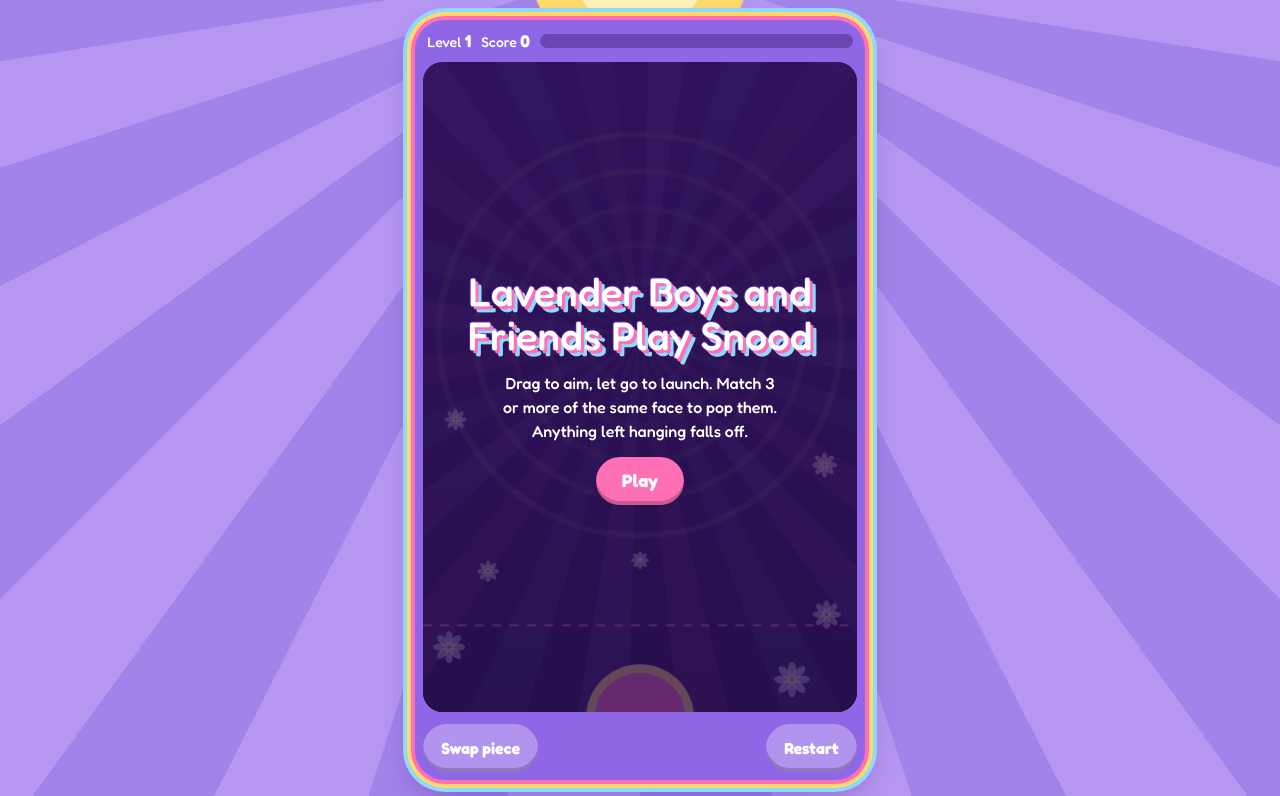
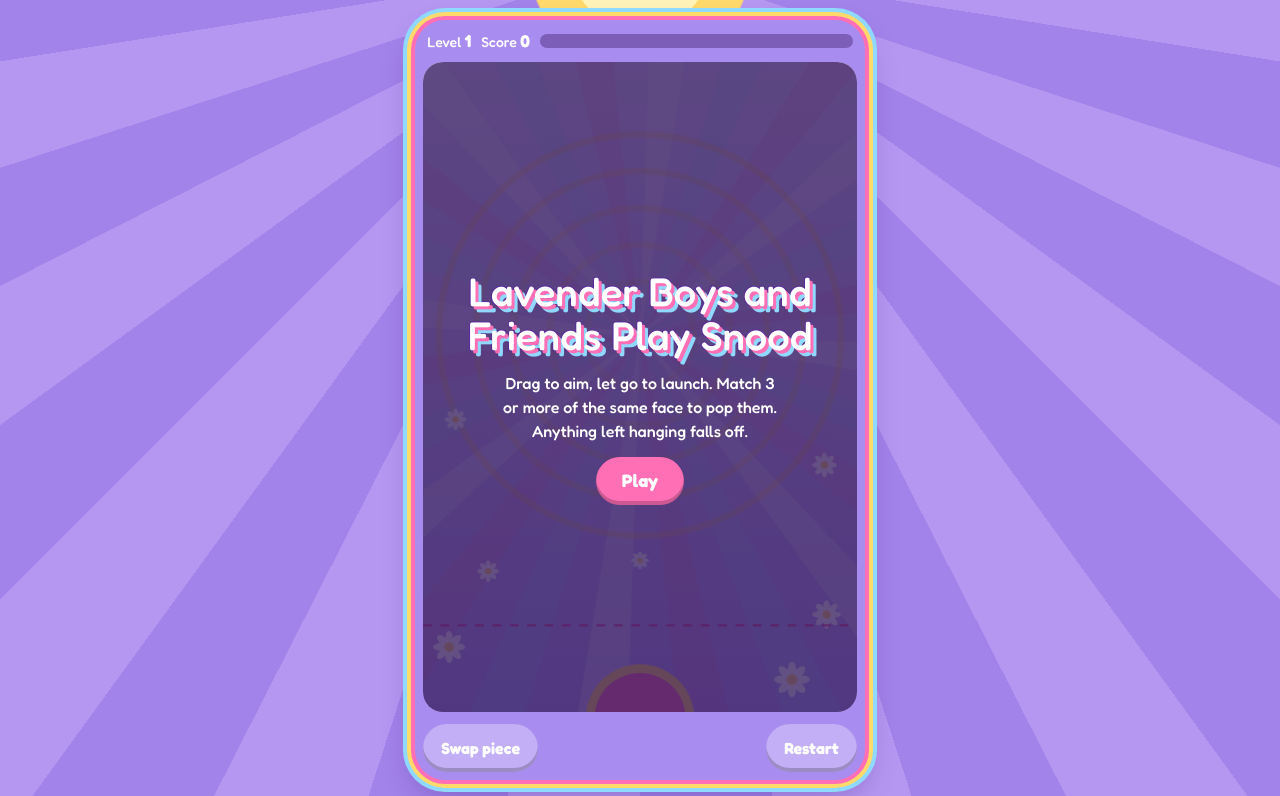
Before and after one commit to wills-htp/Lavender-Snood, a plain HTML site: page index.html in a window 1280 px wide. Shown: the top 796 px of the page. Drawn offline with Linux system fonts and the light colour scheme; animation ran at ten frames a second; a web font is replaced by a local one.

Commit message:
Lighter pastel board and cabinet
Co-Authored-By: Claude Opus 5.5 <noreply@anthropic.com>
Claude-Session: https://claude.ai/code/session_01EeE3Rm7jAstAJAgB73dfF1

```diff
--- a/index.html
+++ b/index.html
@@ -9,7 +9,7 @@
    PICTURE: the playfield, with slow swirling sun rays behind the crew
    COLOUR and TYPE: lavender fields, sunshine yellow, bubblegum pink, sky blue; Shrikhand title, Fredoka text
    LAYOUT: title strip, board, controls and roster below */
-:root{color-scheme:light dark;--lav:light-dark(#b597f2,#2a1550);--lav2:light-dark(#a283ea,#331a62);--sun:#ffd96a;--case:light-dark(#8e66e6,#4a2a7a);--ink:light-dark(#2d1556,#f6ecff);--pink:#ff6fb5;--panel:light-dark(rgba(255,255,255,.5),rgba(0,0,0,.3))}
+:root{color-scheme:light dark;--lav:light-dark(#b597f2,#2a1550);--lav2:light-dark(#a283ea,#331a62);--sun:#ffd96a;--case:light-dark(#a98cf0,#4a2a7a);--ink:light-dark(#2d1556,#f6ecff);--pink:#ff6fb5;--panel:light-dark(rgba(255,255,255,.5),rgba(0,0,0,.3))}
 :root[data-theme=light]{color-scheme:light}:root[data-theme=dark]{color-scheme:dark}
 *{box-sizing:border-box;min-width:0}
 body{margin:0;color:var(--ink);font:16px/1.5 Fredoka,system-ui,sans-serif;overflow-x:clip;-webkit-user-select:none;user-select:none}
@@ -23,7 +23,7 @@ h1{margin:0;font-family:Shrikhand,Fredoka,serif;font-weight:400;font-size:clamp(
 .danger{display:flex;align-items:center;gap:10px;margin:0 4px 8px;font-size:14px;color:#fff;font-variant-numeric:tabular-nums;white-space:nowrap}.danger b{font-size:17px}
 .meter{flex:1;height:14px;border-radius:8px;background:rgba(40,10,80,.35);overflow:hidden}
 .meter i{display:block;height:100%;width:0;background:linear-gradient(90deg,#8fd9ff,var(--pink),#ffb36b);transition:width .25s}
-.board{position:relative;border-radius:20px;overflow:hidden;background:#2a1450;aspect-ratio:400/600;touch-action:none;width:min(calc(100vw - 56px),calc((100dvh - 150px)*2/3),560px)}
+.board{position:relative;border-radius:20px;overflow:hidden;background:#d6c6ff;aspect-ratio:400/600;touch-action:none;width:min(calc(100vw - 56px),calc((100dvh - 150px)*2/3),560px)}
 canvas{position:absolute;inset:0;width:100%;height:100%;display:block}
 .ov{position:absolute;inset:0;display:flex;flex-direction:column;align-items:center;justify-content:center;gap:14px;text-align:center;background:rgba(42,16,84,.72);color:#fff;padding:24px}
 .ov[hidden]{display:none}
@@ -271,7 +271,7 @@ function startLevel(){
   numColors=Math.min(4+Math.floor((level-1)/2),8,COLORS.length);
   active=[...COLORS.keys()].sort(()=>Math.random()-.5).slice(0,numColors);
   par=0;topY=0;danger=0;grid=[];falling=[];pops=[];shot=null;
-  const rows=Math.min(4+level,9)+Math.floor((H-600)/RH/2);
+  const rows=Math.min(4+level,9)+Math.floor((H-600)/RH/3);
   for(let r=0;r<rows;r++){grid.push(null);grid[r]=newRow(r,level>=3)}
   cur=pick();nxt=pick();state='play';hud();
 }
@@ -365,17 +365,17 @@ function draw(){
   const d=window.devicePixelRatio||1,bw=cv.clientWidth;
   if(cv.width!==Math.round(bw*d)){cv.width=Math.round(bw*d);cv.height=Math.round(bw*d*H/W)}
   ctx.setTransform(cv.width/W,0,0,cv.height/H,0,0);
-  const bgr=ctx.createLinearGradient(0,0,0,H);bgr.addColorStop(0,'#3a1a6e');bgr.addColorStop(1,'#1f0f3d');ctx.fillStyle=bgr;ctx.fillRect(0,0,W,H);
+  const bgr=ctx.createLinearGradient(0,0,0,H);bgr.addColorStop(0,'#e3d6ff');bgr.addColorStop(1,'#b9a0f5');ctx.fillStyle=bgr;ctx.fillRect(0,0,W,H);
   const now=RM?0:performance.now(),cx=W/2,cy=H*.42;
   ctx.save();ctx.translate(cx,cy);ctx.rotate(now/9000);
-  for(let i=0;i<24;i++){ctx.beginPath();ctx.moveTo(0,0);const a=i*Math.PI/12;ctx.arc(0,0,H,a,a+Math.PI/24);ctx.closePath();ctx.fillStyle=i%3===0?'rgba(255,111,181,.10)':i%3===1?'rgba(185,150,255,.12)':'rgba(143,217,255,.08)';ctx.fill()}
+  for(let i=0;i<24;i++){ctx.beginPath();ctx.moveTo(0,0);const a=i*Math.PI/12;ctx.arc(0,0,H,a,a+Math.PI/24);ctx.closePath();ctx.fillStyle=i%3===0?'rgba(255,111,181,.16)':i%3===1?'rgba(255,255,255,.28)':'rgba(143,217,255,.2)';ctx.fill()}
   ctx.restore();
-  for(let k=5;k>0;k--){ctx.beginPath();ctx.arc(cx,cy,k*34+(now/60)%34,0,7);ctx.strokeStyle='rgba(255,217,106,'+(.05+.015*k)+')';ctx.lineWidth=6;ctx.stroke()}
+  for(let k=5;k>0;k--){ctx.beginPath();ctx.arc(cx,cy,k*34+(now/60)%34,0,7);ctx.strokeStyle='rgba(255,200,60,'+(.12+.03*k)+')';ctx.lineWidth=6;ctx.stroke()}
   DAISIES.forEach(d=>daisy(d[0],d[1],d[2]));
-  ctx.strokeStyle='rgba(255,111,181,.7)';ctx.setLineDash([8,8]);ctx.lineWidth=2;ctx.beginPath();ctx.moveTo(0,DEAD);ctx.lineTo(W,DEAD);ctx.stroke();ctx.setLineDash([]);
+  ctx.strokeStyle='rgba(225,60,140,.75)';ctx.setLineDash([8,8]);ctx.lineWidth=2;ctx.beginPath();ctx.moveTo(0,DEAD);ctx.lineTo(W,DEAD);ctx.stroke();ctx.setLineDash([]);
   grid&&grid.forEach((row,r)=>row.forEach((v,c)=>{if(v!=null)put(v,px(r,c),py(r))}));
   if(state==='play'){
-    ctx.strokeStyle='rgba(255,255,255,.6)';ctx.lineWidth=3;ctx.setLineDash([2,10]);ctx.lineCap='round';
+    ctx.strokeStyle='rgba(91,42,158,.6)';ctx.lineWidth=3;ctx.setLineDash([2,10]);ctx.lineCap='round';
     ctx.beginPath();ctx.moveTo(W/2,LY);ctx.lineTo(W/2+Math.cos(aim)*150,LY-Math.sin(aim)*150);ctx.stroke();ctx.setLineDash([]);
   }
   ctx.fillStyle='#ffd96a';ctx.beginPath();ctx.arc(W/2,H+6,50,Math.PI,0);ctx.fill();ctx.fillStyle='#ff6fb5';ctx.beginPath();ctx.arc(W/2,H+6,42,Math.PI,0);ctx.fill();
@@ -388,7 +388,7 @@ function draw(){
   falling=falling.filter(f=>f.y<H+R*2);
 }
 const RM=matchMedia('(prefers-reduced-motion: reduce)').matches;
-function daisy(x,y,r){ctx.save();ctx.translate(x,y);ctx.globalAlpha=.55;ctx.fillStyle='#fff';for(let i=0;i<8;i++){ctx.rotate(Math.PI/4);ctx.beginPath();ctx.ellipse(0,r*.9,r*.38,r*.75,0,0,7);ctx.fill()}ctx.fillStyle='#ffd96a';ctx.beginPath();ctx.arc(0,0,r*.5,0,7);ctx.fill();ctx.restore()}
+function daisy(x,y,r){ctx.save();ctx.translate(x,y);ctx.globalAlpha=.9;ctx.fillStyle='#fff';for(let i=0;i<8;i++){ctx.rotate(Math.PI/4);ctx.beginPath();ctx.ellipse(0,r*.9,r*.38,r*.75,0,0,7);ctx.fill()}ctx.fillStyle='#ffd96a';ctx.beginPath();ctx.arc(0,0,r*.5,0,7);ctx.fill();ctx.restore()}
 function put(k,x,y,s=1){const sp=sprite(k);ctx.drawImage(sp,x-R*1.3*s,y-R*1.3*s,R*2.6*s,R*2.6*s)}
 function loop(){step();draw();requestAnimationFrame(loop)}
 
```
Also changed, not shown: src/game.tpl.html (+9 -9 lines).
